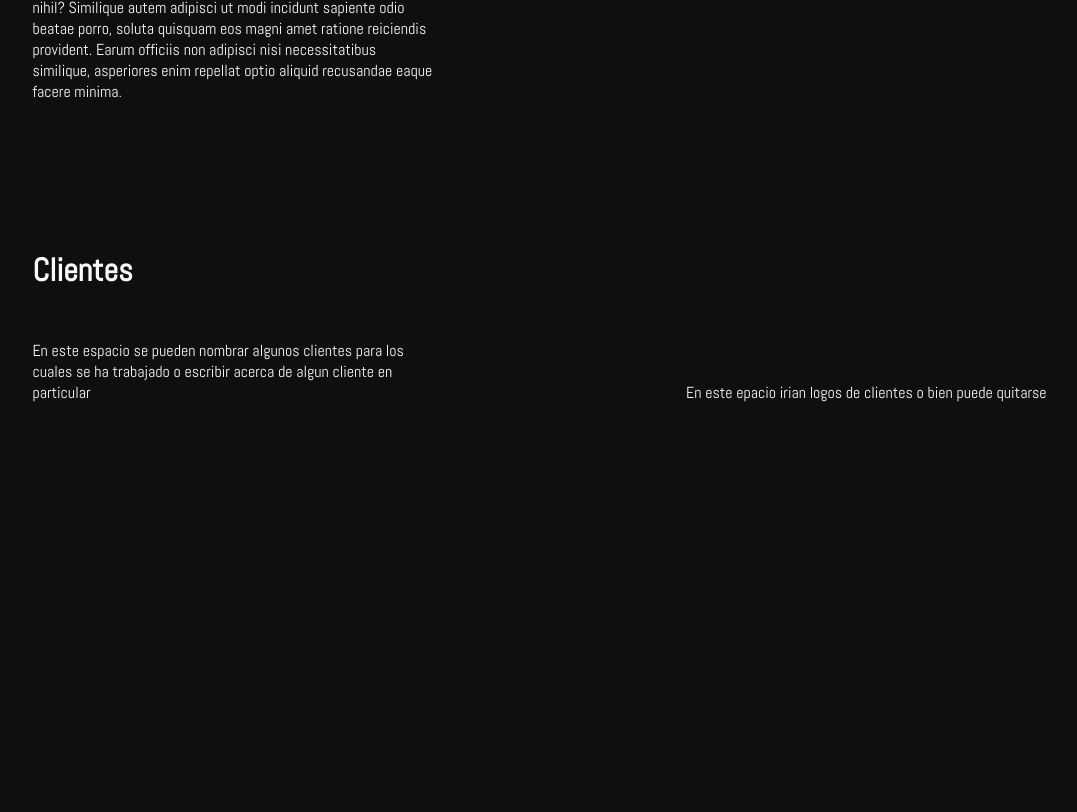
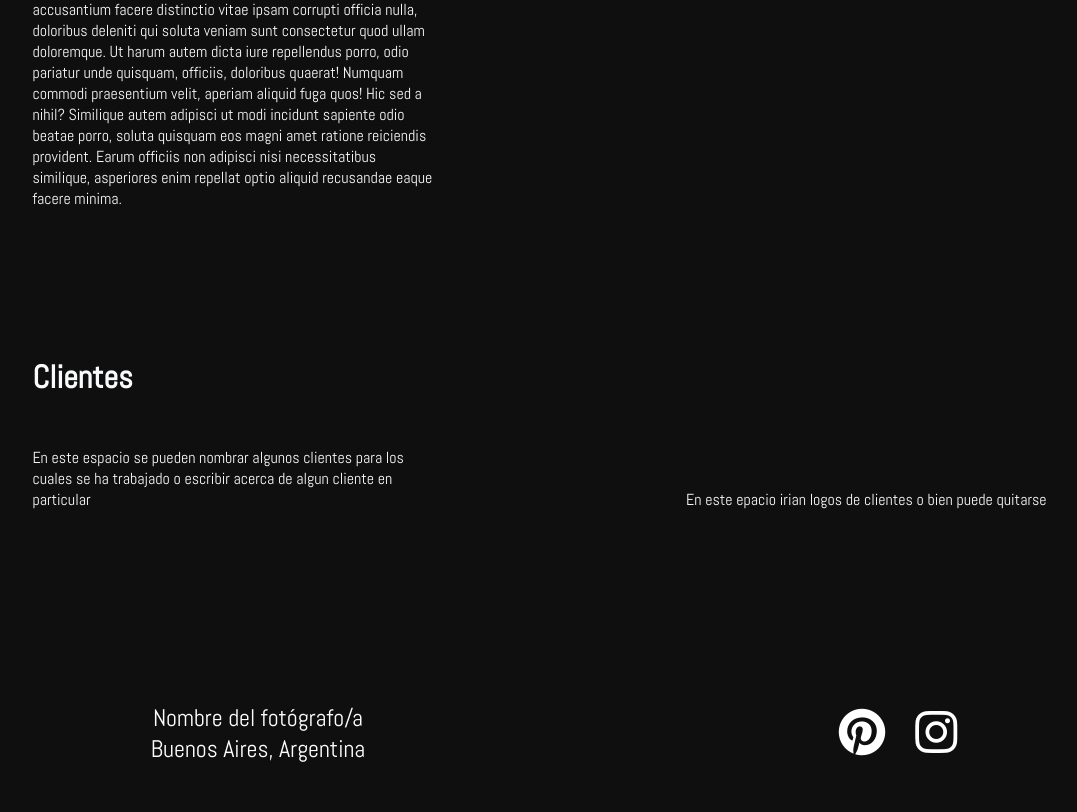
Before and after one commit to FedeCraviotto/CodoACodo_pythonFullstack, a plain HTML site: page sections/acercade.html in a window 1280 px wide. Shown: the part 531-1343 px from the top of the page, without its empty margins (86-1163 px from the left). Before the commit the page ends 1078 px from the top, so only its background shows below. Drawn offline with Linux system fonts and the light colour scheme.

Commit message:
bgColor, sticky div en acercade y contacto

```diff
--- a/css/styles.css
+++ b/css/styles.css
@@ -9,7 +9,7 @@
 /* index.html & gallery.html CSS comienza*/
 
 .gallery {
-    background-color: rgb(172, 172, 172);
+    background-color: rgb(15, 15, 15);
     background-size: cover;
     background-repeat: no-repeat;
     background-position: 0px -115px;
@@ -112,7 +112,7 @@
 
 .footer, .nav {
     text-align: center;
-    background-color: black;
+    background-color:rgb(15, 15, 15);
     color: white;
     display: flex;
     justify-content: space-around;
--- a/sections/acercade.html
+++ b/sections/acercade.html
@@ -38,6 +38,7 @@
       </ul>
     </nav>
   </header>
+  <div class="stickyDiv"></div>
   <div class="contenedorbiografia">
     <div class="textobiografia">
       <h1> Biografía </h1>
@@ -66,6 +67,24 @@
       <p>En este epacio irian logos de clientes o bien puede quitarse</p>
     </div>
   </div>
+
+  <footer class="footer">
+    <div class="footer-data">
+        <p class="footer-data__item">Nombre del fotógrafo/a</p>
+        <p class="footer-data__item">Buenos Aires, Argentina</p>
+    </div>
+    <div class="footer-socials">
+        <div class="footer-socials__pinterest">
+            <a href="https://pinterest.com/" target="_blank" class="socials__anchor"><i
+                    class="fa-brands fa-pinterest"></i></a>
+        </div>
+        <div class="footer-socials__instagram">
+            <a href="https://www.instagram.com/" target="_blank" class="socials__anchor"><i
+                    class="fa-brands fa-instagram"></i></a>
+        </div>
+    </div>
+</footer>
+<script src="https://kit.fontawesome.com/0e67ccfcb0.js" crossorigin="anonymous"></script>
 </body>
 
 </html>
```
Also changed, not shown: sections/contacto.html (+19 -0 lines).
